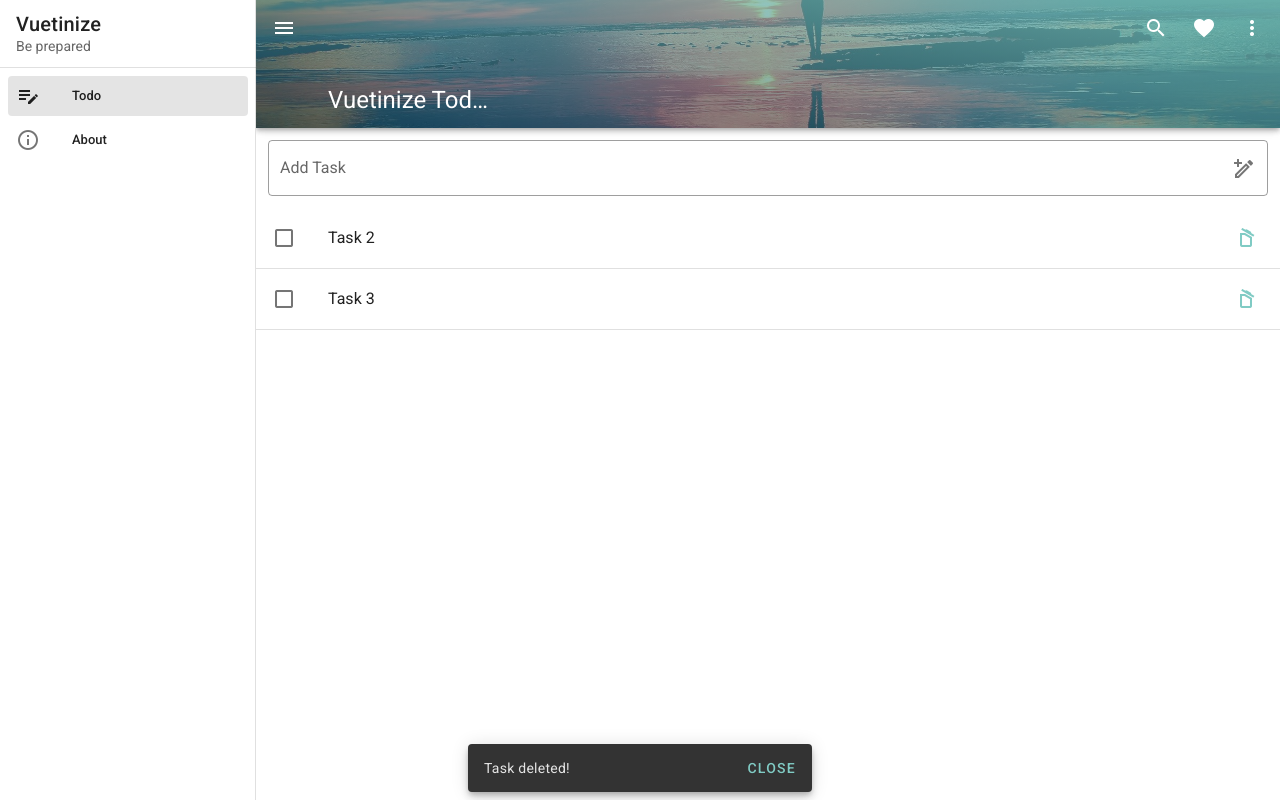
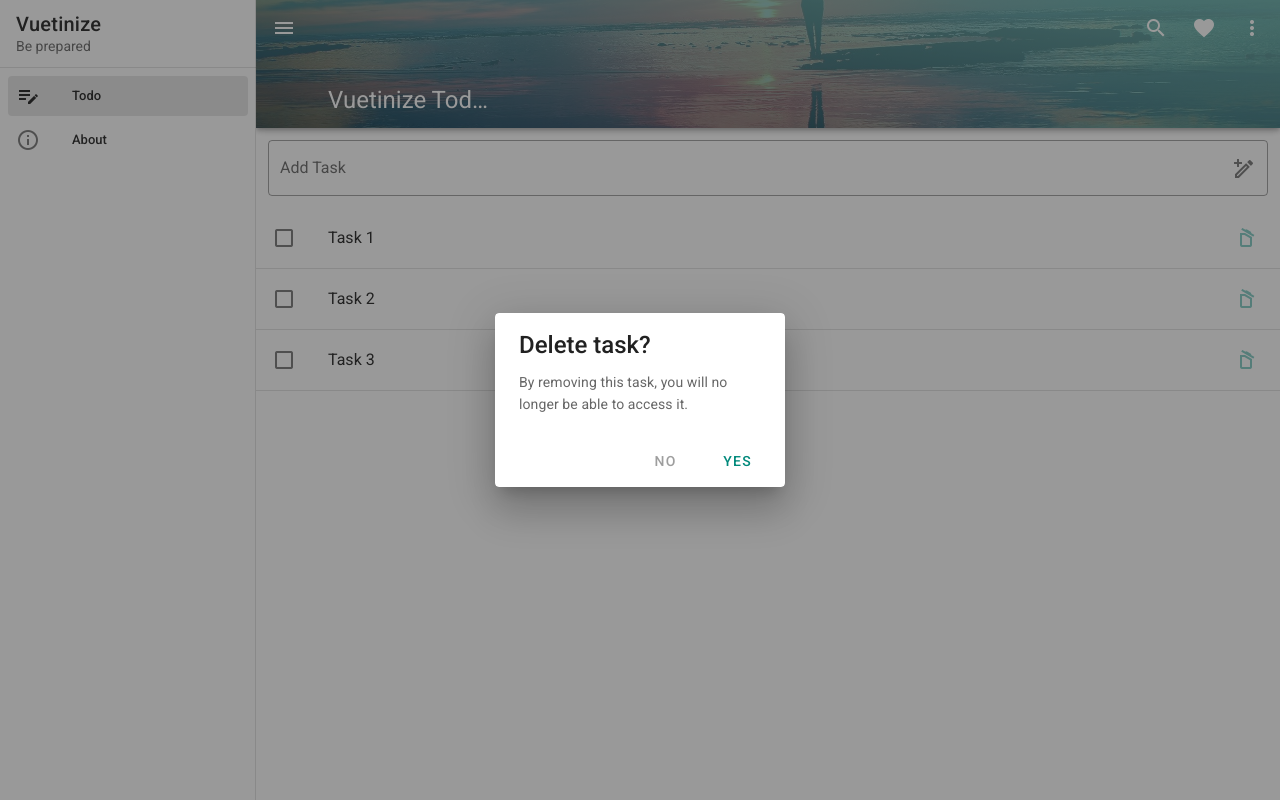
Before and after one commit to andrasputyera/vuetinize, a Vue app: page /#/ in a window 1280 px wide. Both pictures are taken after a click on the button 1246 px from the left and 238 px from the top of the page. Built offline with nearby package versions, Linux system fonts and the light colour scheme.

Commit message:
created prompt to delete dialog

```diff
--- /dev/null
+++ b/src/components/Todo/Dialogs/DialogDelete.vue
@@ -0,0 +1,41 @@
+<template>
+    <v-dialog
+      :value="true"
+      persistent
+      max-width="290"
+    >
+      <v-card>
+        <v-card-title class="headline">
+          Delete task?
+        </v-card-title>
+        <v-card-text>By removing this task, you will no longer be able to access it.</v-card-text>
+        <v-card-actions>
+          <v-spacer></v-spacer>
+          <v-btn
+            color="grey"
+            text
+            @click="dialog = false"
+          >
+            No
+          </v-btn>
+          <v-btn
+            color="teal darken-1"
+            text
+            @click="dialog = false"
+          >
+            Yes
+          </v-btn>
+        </v-card-actions>
+      </v-card>
+    </v-dialog>
+</template>
+
+<script>
+export default {
+
+}
+</script>
+
+<style lang="sass" scoped>
+
+</style>
--- a/src/components/Todo/Task.vue
+++ b/src/components/Todo/Task.vue
@@ -24,7 +24,7 @@
             <v-list-item-action>
               <!-- The stop method is used to prevent triggering parent element -->
               <v-btn
-              @click.stop="$store.dispatch('deleteTask', task.id)"
+              @click.stop="dialogs.delete = true"
               icon
               >
                 <v-icon color="teal lighten-3">mdi-delete-empty-outline</v-icon>
@@ -33,11 +33,26 @@
           </template>
         </v-list-item>
         <v-divider></v-divider>
+
+        <dialog-delete v-if="dialogs.delete" />
     </div>
 </template>
 
 <script>
+import DialogDelete from './Dialogs/DialogDelete.vue'
 export default {
-    props: ['task']
+    props: ['task'],
+    data() {
+      return {
+        dialogs: {
+          delete: false
+        }
+      }
+    },
+    components: {
+      'dialog-delete' : require('@/components/Todo/Dialogs/DialogDelete.vue').default
+    }
 }
 </script>
+
+        DialogDelete
```
